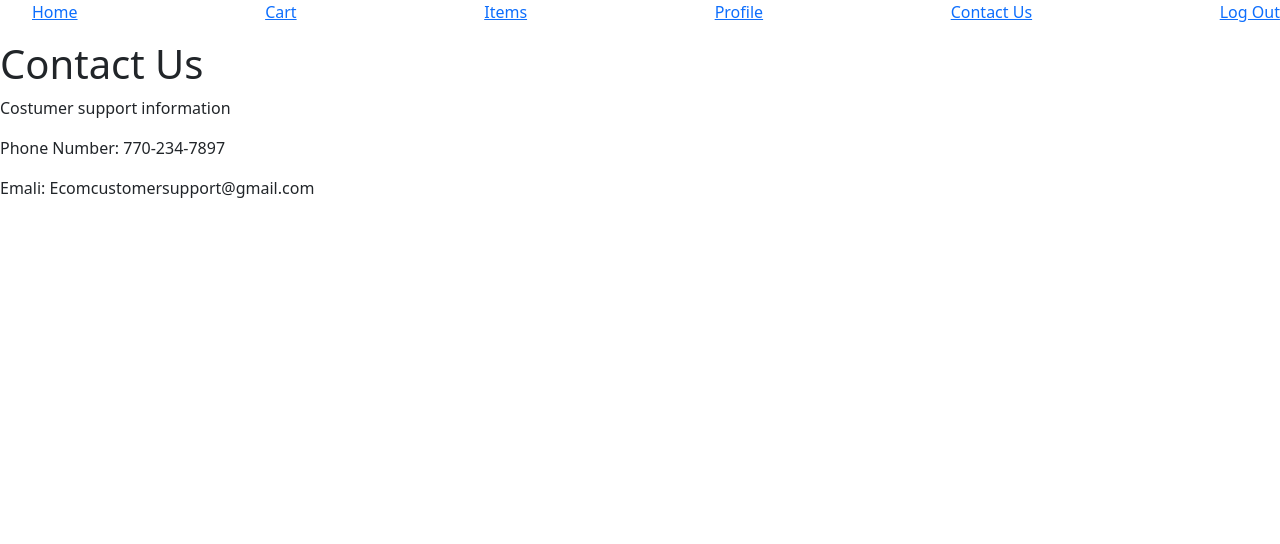
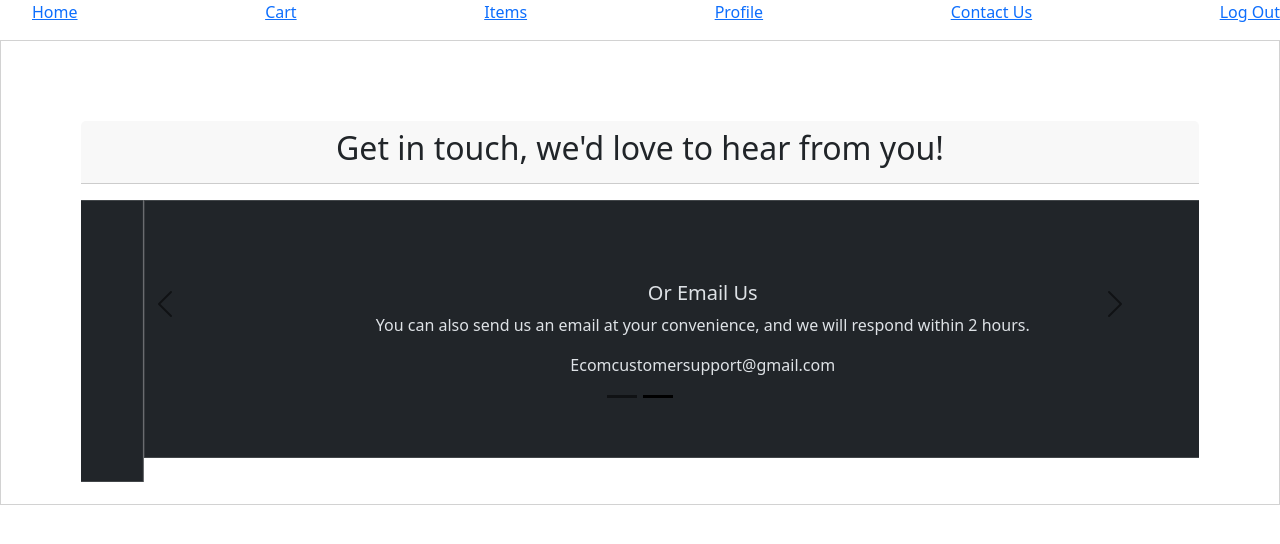
Before and after one commit to Will-Java-FS/Team2-Project1-AnupJacob-GiancarlosMarte-OscarRamirez-RalphSadca, a React (Vite) app in the folder React/Ecomm/: page /admin/contact in a window 1280 px wide. Shown: the top 544 px of the page. Built offline with nearby package versions, Linux system fonts and the light colour scheme.

Commit message:
rmv item img, styled contact comp

```diff
--- a/React/Ecomm/src/components/contact.tsx
+++ b/React/Ecomm/src/components/contact.tsx
@@ -1,16 +1,31 @@
-
-
-
-
+import Card from 'react-bootstrap/Card';
+import Carousel from 'react-bootstrap/Carousel';
 
 export function Contact(){
 
   return(
      <>
-     <h1>Contact Us</h1>
-     <p>Costumer support information</p>
-     <p>Phone Number: 770-234-7897</p>
-     <p>Emali: Ecomcustomersupport@gmail.com</p>
+     <Card className="text-center" style={{borderRadius:'0', padding:'5rem'}}>
+     <Card.Header><Card.Title style={{fontSize:'2rem'}}>Get in touch, we'd love to hear from you!</Card.Title></Card.Header>
+    <Carousel data-bs-theme="dark" style={{height:'15rem', paddingTop:'1rem'}}>
+      <Carousel.Item>
+         <Card className="text-center" style={{borderRadius:'0', padding:'5rem'}}>
+            <Card.Title>Talk to a Human</Card.Title>
+            <Card.Text>Our amazing customer support team is the #1 reason our customers choose Ecomm.
+               Our customer support team is available to you 24/7. Just call the number below.
+            </Card.Text>
+            <Card.Text>770-234-7897</Card.Text>
+         </Card>
+      </Carousel.Item>
+      <Carousel.Item>
+         <Card className="text-center" style={{borderRadius:'0', padding:'5rem'}}>
+         <Card.Title>Or Email Us</Card.Title>
+            <Card.Text>You can also send us an email at your convenience, and we will respond within 2 hours.</Card.Text>
+            <Card.Text>Ecomcustomersupport@gmail.com</Card.Text>
+         </Card>
+      </Carousel.Item>
+    </Carousel>
+    </Card>
      </>
 
   )
--- a/React/Ecomm/src/components/item.tsx
+++ b/React/Ecomm/src/components/item.tsx
@@ -36,7 +36,6 @@ export default function Item(props: {product_id:number, title:string, descriptio
    return(
      <>
       <Card style={{ width: '18rem', margin: '.3rem' }}>
-            <Card.Img variant="top" src="holder.js/100px180" />
             <Card.Body>
                <Card.Title>{props.title}</Card.Title>
                <Card.Text>Description: {props.description}</Card.Text>
```
